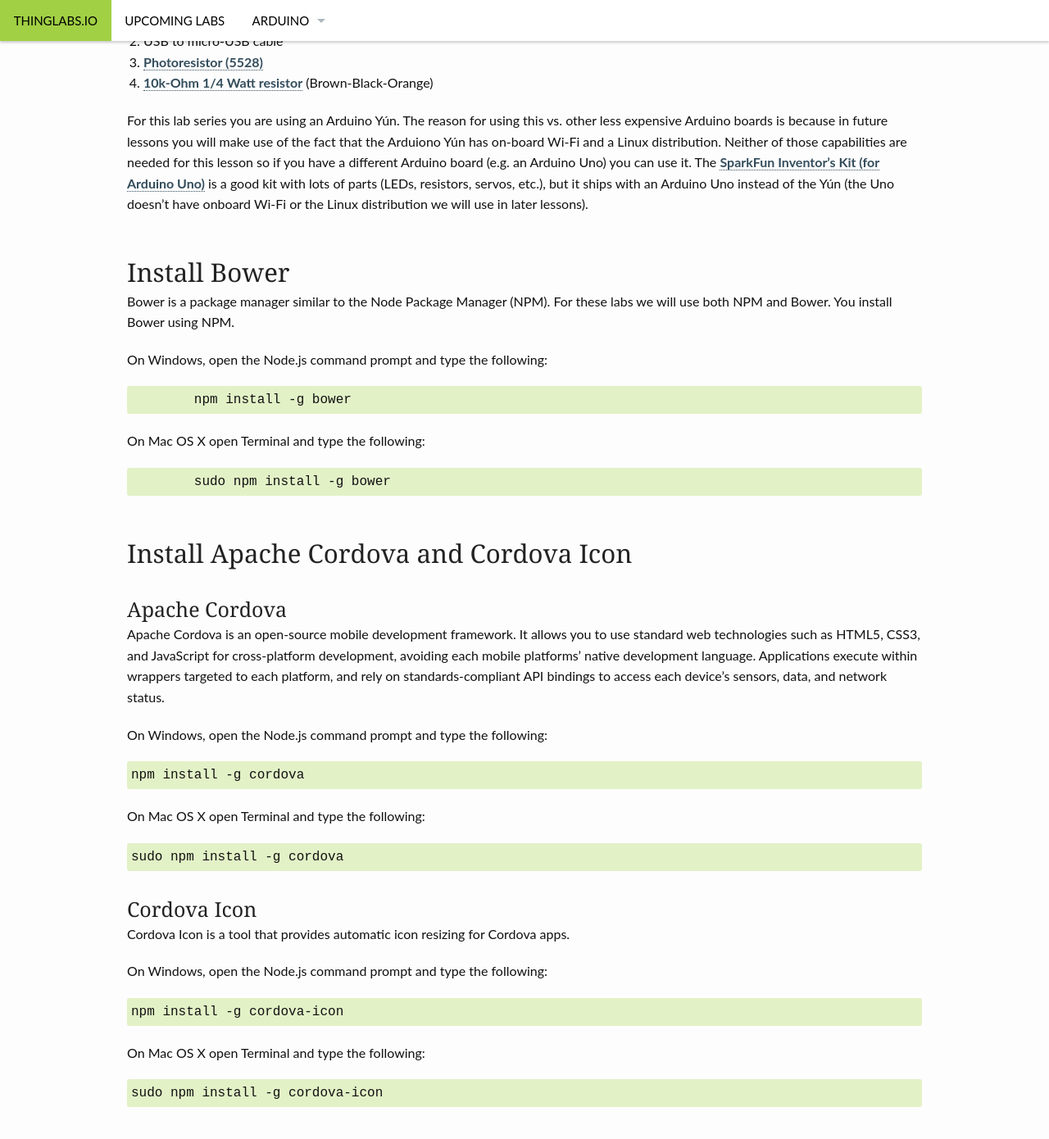
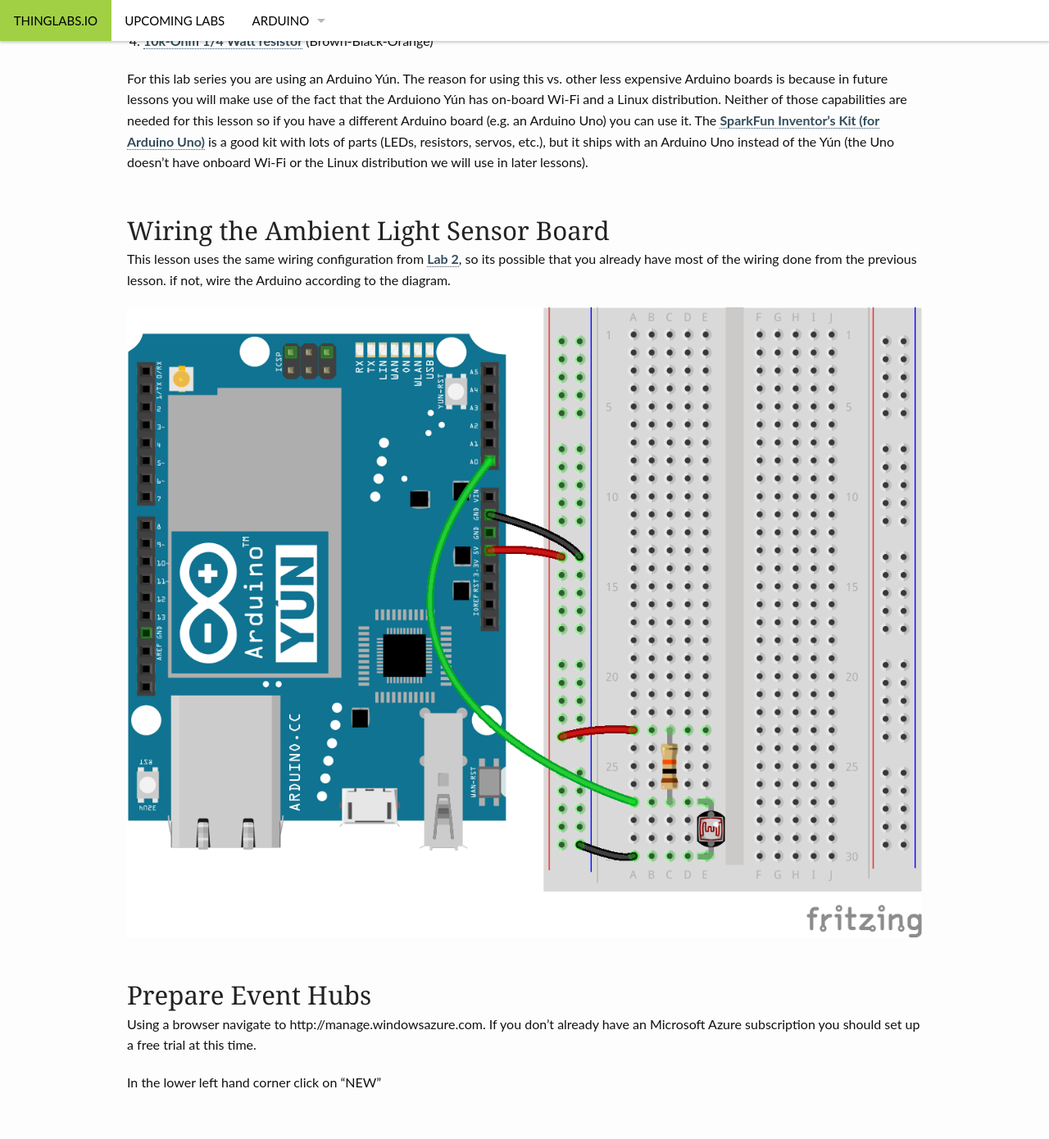
Before and after one commit to ThingLabsIo/ThingLabsIo.github.io, a Jekyll site: the page built from pages/lab007.md, in a window 1280 px wide and 1400 px high, scrolled down 690 px. Shown: the top 1390 px of the window at 82% size. Built offline with Jekyll 4.4.1, drawn with Linux system fonts in a browser that asks for light colours; some of the changed text lies outside the part shown.

Commit message:
Hiding Lab 07

```diff
--- a/_data/navigation.yml
+++ b/_data/navigation.yml
@@ -24,8 +24,6 @@
     url: "/arduino/05/"
   - title: "06 - Connecting Multiple Things"
     url: "/arduino/06/"
-  - title: "07 - Visualizing IoT Data"
-    url: "/arduino/07/"
 
 #
 #- title: "Header Styles"
--- a/pages/lab007.md
+++ b/pages/lab007.md
@@ -31,52 +31,23 @@
 
 For this lab series you are using an Arduino Y&uacute;n. The reason for using this vs. other less expensive Arduino boards is because in future lessons you will make use of the fact that the Arduiono Y&uacute;n has on-board Wi-Fi and a Linux distribution. Neither of those capabilities are needed for this lesson so if you have a different Arduino board (e.g. an Arduino Uno) you can use it. The [SparkFun Inventor's Kit (for Arduino Uno)](http://www.sparkfun.com/products/13154) is a good kit with lots of parts (LEDs, resistors, servos, etc.), but it ships with an Arduino Uno instead of the Y&uacute;n (the Uno doesn't have onboard Wi-Fi or the Linux distribution we will use in later lessons).
 
+## Wiring the Ambient Light Sensor Board
+This lesson uses the same wiring configuration from [Lab 2][3], so its possible that you already have most of the wiring done from the previous lesson. if not, wire the Arduino according to the diagram.
+
+<img src="/images/lab02_bb.png"/>
+
+## Prepare Event Hubs
+Using a browser navigate to http://manage.windowsazure.com. If you don't already have an Microsoft Azure subscription you should set up a free trial at this time.
+
+In the lower left hand corner click on "NEW"
 
 
 
 
-
-
-
-
-
-## Install Bower
-Bower is a package manager similar to the Node Package Manager (NPM). For these labs we will use both NPM and Bower. You install Bower using NPM.
-
-On Windows, open the Node.js command prompt and type the following:
-<pre>
-	npm install -g bower
-</pre>
-
-On Mac OS X open Terminal and type the following:
-<pre>
-	sudo npm install -g bower
-</pre>
-
-## Install Apache Cordova and Cordova Icon
-
-### Apache Cordova
-Apache Cordova is an open-source mobile development framework. It allows you to use standard web technologies such as HTML5, CSS3, and JavaScript for cross-platform development, avoiding each mobile platforms' native development language. Applications execute within wrappers targeted to each platform, and rely on standards-compliant API bindings to access each device's sensors, data, and network status.
-
-On Windows, open the Node.js command prompt and type the following:
-<pre>
-npm install -g cordova
-</pre>
-
-On Mac OS X open Terminal and type the following:
-<pre>
-sudo npm install -g cordova
-</pre>
-
-### Cordova Icon
-Cordova Icon is a tool that provides automatic icon resizing for Cordova apps.
-
-On Windows, open the Node.js command prompt and type the following:
-<pre>
-npm install -g cordova-icon
-</pre>
-
-On Mac OS X open Terminal and type the following:
-<pre>
-sudo npm install -g cordova-icon
-</pre>
+ [1]: /arduino/00/
+ [2]: /arduino/01/
+ [3]: /arduino/02/
+ [4]: /arduino/03/
+ [5]: /arduino/04/
+ [6]: /arduino/05/
+ [7]: /arduino/06/
```
